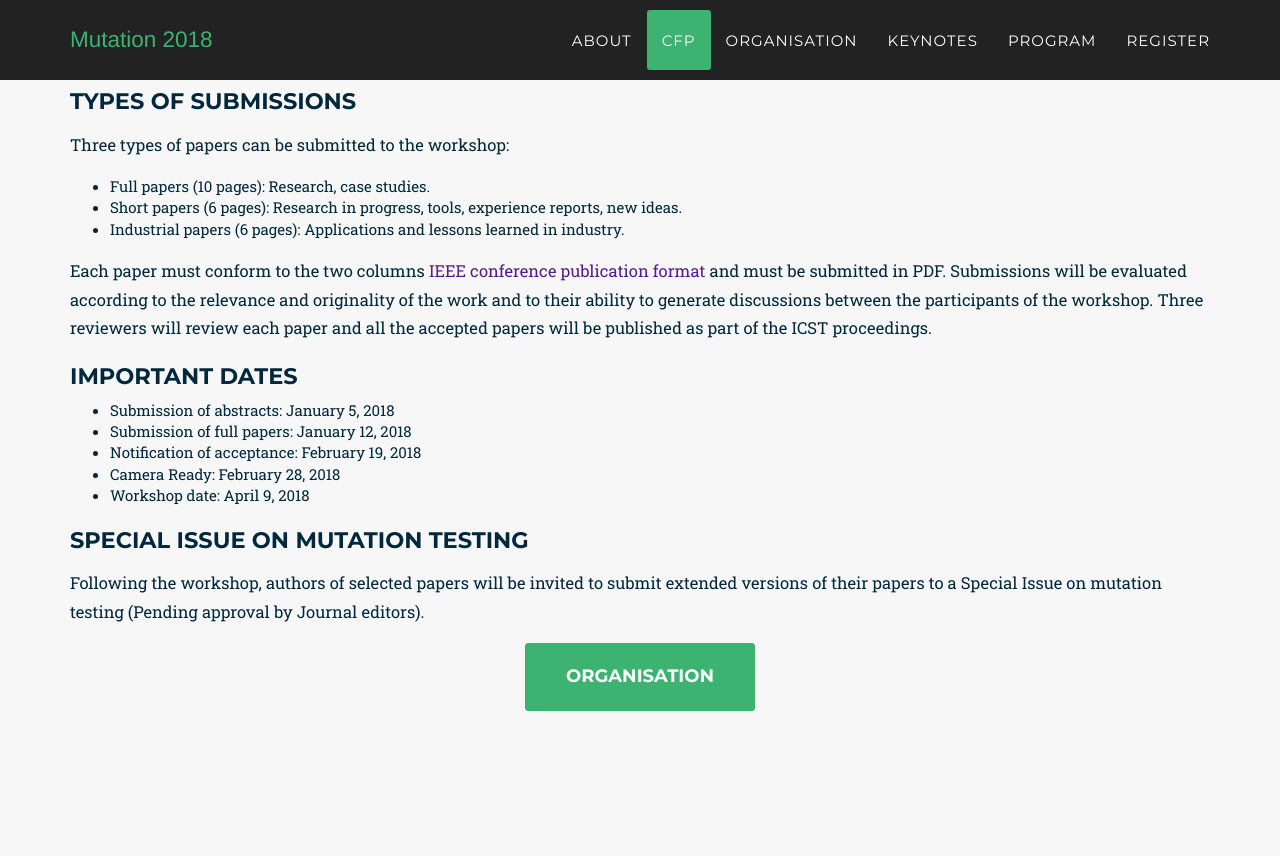
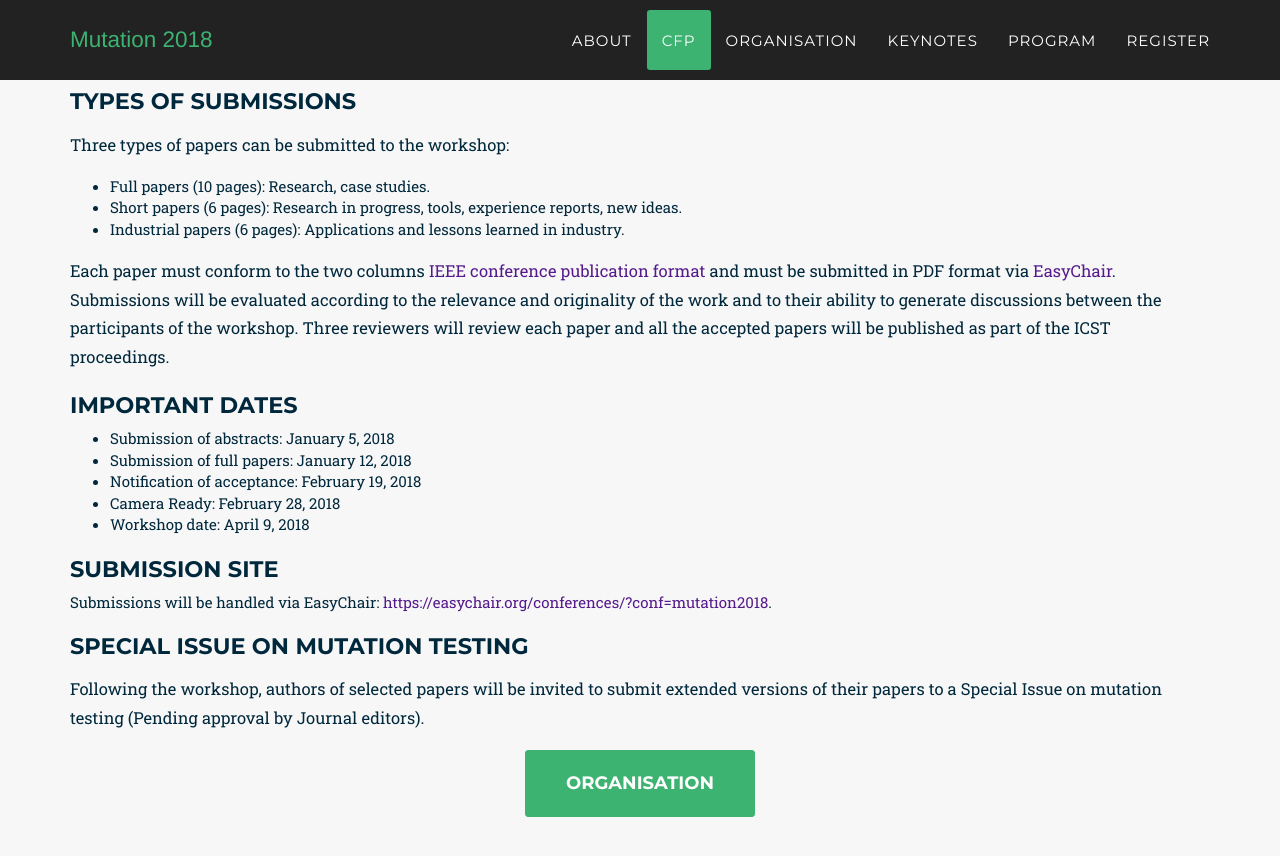
Before and after one commit to mutation-workshop/mutation-workshop.github.io, a Jekyll site: the page built from index.html, in a window 1280 px wide and 900 px high, scrolled down 2521 px. Shown: the top 856 px of the window. Built offline with Jekyll 4.4.1, drawn with Linux system fonts in a browser that asks for light colours; some web fonts are replaced.

Commit message:
easychair

```diff
--- a/_includes/2018_data/call.html
+++ b/_includes/2018_data/call.html
@@ -61,7 +61,9 @@ submitted to the workshop:</span></p>
 two columns <a
 href="https://www.ieee.org/conferences_events/conferences/publishing/templates.html"><span
 style='color:#551A8B'>IEEE conference publication format</span></a>
-and must be submitted in PDF. Submissions will be evaluated according to the
+and must be submitted in PDF format via <a
+href="https://easychair.org/conferences/?conf=mutation2018"><span
+style='color:#551A8B'>EasyChair</span></a>. Submissions will be evaluated according to the
 relevance and originality of the work and to their ability to generate
 discussions between the participants of the workshop. Three reviewers will
 review each paper and all the accepted papers will be published as part of the
@@ -75,6 +77,12 @@ ICST proceedings.</span></p>
     <li><span>Camera Ready: February 28, 2018</li>
     <li><span>Workshop date: April 9, 2018</li>
 </ul>
+
+<h2>Submission Site</h2>
+
+Submissions will be handled via EasyChair: <a
+href="https://easychair.org/conferences/?conf=mutation2018"><span
+style='color:#551A8B'>https://easychair.org/conferences/?conf=mutation2018</span></a>.
 
 <h2><a name=TOC-Special-Issue-on-Mutation-Testing></a>Special Issue on Mutation
 Testing</h2>
```
